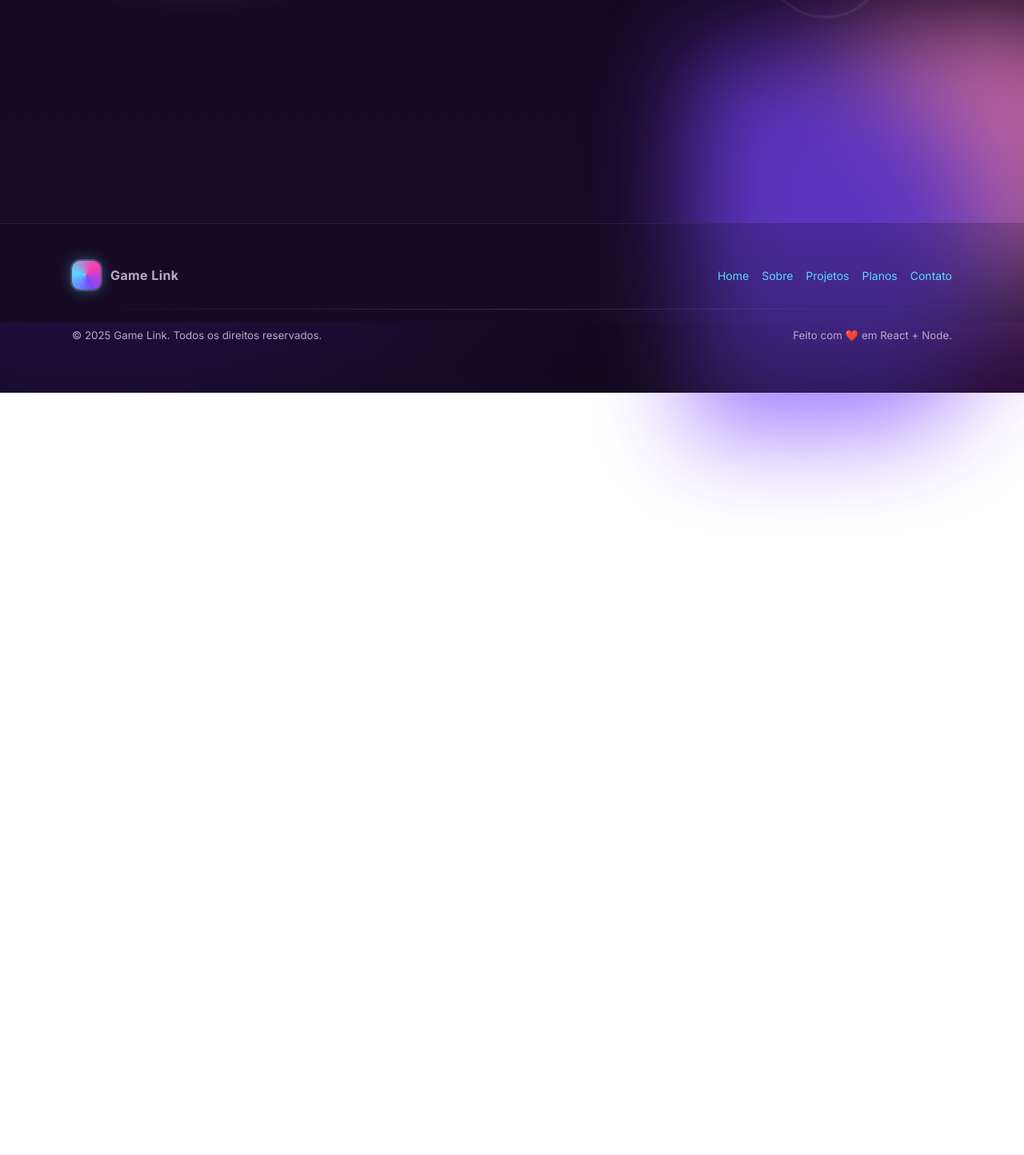
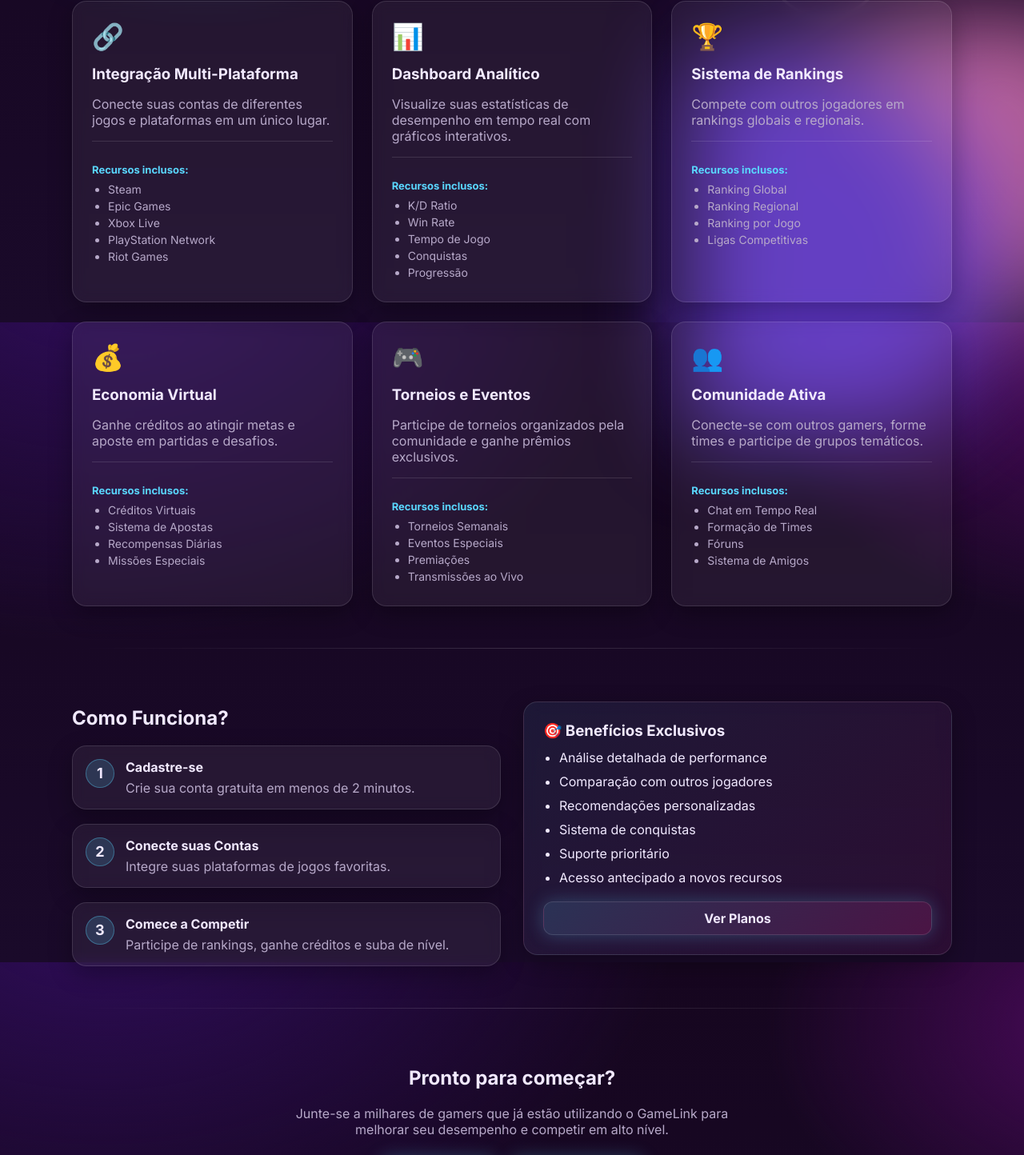
Before and after one commit to KaiqueFJ21/Site-primeira-vers-o-html, a React app: page /servicos in a window 1280 px wide. Shown: the part 397-1841 px from the top of the page at 80% size. Before the commit the page ends 888 px from the top, so only its background shows below. Built offline with nearby package versions, Linux system fonts and the light colour scheme.

Commit message:
feat: adiciona página de Serviços completa

```diff
--- a/src/pages/Servicos.js
+++ b/src/pages/Servicos.js
@@ -1,10 +1,150 @@
 import React from 'react';
 
 function Servicos() {
+  const servicos = [
+    {
+      icon: '🔗',
+      titulo: 'Integração Multi-Plataforma',
+      descricao: 'Conecte suas contas de diferentes jogos e plataformas em um único lugar.',
+      recursos: ['Steam', 'Epic Games', 'Xbox Live', 'PlayStation Network', 'Riot Games']
+    },
+    {
+      icon: '📊',
+      titulo: 'Dashboard Analítico',
+      descricao: 'Visualize suas estatísticas de desempenho em tempo real com gráficos interativos.',
+      recursos: ['K/D Ratio', 'Win Rate', 'Tempo de Jogo', 'Conquistas', 'Progressão']
+    },
+    {
+      icon: '🏆',
+      titulo: 'Sistema de Rankings',
+      descricao: 'Compete com outros jogadores em rankings globais e regionais.',
+      recursos: ['Ranking Global', 'Ranking Regional', 'Ranking por Jogo', 'Ligas Competitivas']
+    },
+    {
+      icon: '💰',
+      titulo: 'Economia Virtual',
+      descricao: 'Ganhe créditos ao atingir metas e aposte em partidas e desafios.',
+      recursos: ['Créditos Virtuais', 'Sistema de Apostas', 'Recompensas Diárias', 'Missões Especiais']
+    },
+    {
+      icon: '🎮',
+      titulo: 'Torneios e Eventos',
+      descricao: 'Participe de torneios organizados pela comunidade e ganhe prêmios exclusivos.',
+      recursos: ['Torneios Semanais', 'Eventos Especiais', 'Premiações', 'Transmissões ao Vivo']
+    },
+    {
+      icon: '👥',
+      titulo: 'Comunidade Ativa',
+      descricao: 'Conecte-se com outros gamers, forme times e participe de grupos temáticos.',
+      recursos: ['Chat em Tempo Real', 'Formação de Times', 'Fóruns', 'Sistema de Amigos']
+    }
+  ];
+
   return (
     <div className="container">
-      <h1>Serviços</h1>
-      <p className="muted">Em construção.</p>
+      <section className="section">
+        <div className="center" style={{ maxWidth: '800px', margin: '0 auto' }}>
+          <p className="kicker">O que oferecemos</p>
+          <h1><span className="gradient-text">Serviços</span></h1>
+          <p className="muted" style={{ fontSize: '18px' }}>
+            Uma plataforma completa para gamers competitivos que desejam levar sua experiência
+            de jogo para o próximo nível com estatísticas, rankings e recompensas.
+          </p>
+        </div>
+      </section>
+
+      <hr className="sep" />
+
+      <section className="section">
+        <div style={{ display: 'grid', gridTemplateColumns: 'repeat(auto-fit, minmax(320px, 1fr))', gap: '24px' }}>
+          {servicos.map((servico, idx) => (
+            <div key={idx} className="card" style={{ padding: '24px' }}>
+              <div className="icon" style={{ fontSize: '32px', marginBottom: '16px' }}>
+                {servico.icon}
+              </div>
+              <h3 style={{ margin: '0 0 10px', color: 'var(--text)' }}>{servico.titulo}</h3>
+              <p className="muted" style={{ marginBottom: '16px' }}>{servico.descricao}</p>
+
+              <div style={{ borderTop: '1px solid var(--border)', paddingTop: '14px' }}>
+                <p style={{ fontSize: '13px', fontWeight: 700, color: 'var(--primary)', marginBottom: '8px' }}>
+                  Recursos inclusos:
+                </p>
+                <ul style={{ margin: 0, paddingLeft: '20px', fontSize: '14px' }}>
+                  {servico.recursos.map((recurso, i) => (
+                    <li key={i} className="muted" style={{ marginBottom: '4px' }}>{recurso}</li>
+                  ))}
+                </ul>
+              </div>
+            </div>
+          ))}
+        </div>
+      </section>
+
+      <hr className="sep" />
+
+      <section className="section">
+        <div className="split">
+          <div>
+            <h2>Como Funciona?</h2>
+            <div style={{ display: 'flex', flexDirection: 'column', gap: '18px', marginTop: '20px' }}>
+              <div className="card" style={{ padding: '16px', display: 'flex', gap: '14px' }}>
+                <div className="badge" style={{ minWidth: '36px', height: '36px', display: 'grid', placeItems: 'center', fontSize: '18px' }}>1</div>
+                <div>
+                  <h4 style={{ margin: '0 0 6px' }}>Cadastre-se</h4>
+                  <p className="muted" style={{ margin: 0 }}>Crie sua conta gratuita em menos de 2 minutos.</p>
+                </div>
+              </div>
+
+              <div className="card" style={{ padding: '16px', display: 'flex', gap: '14px' }}>
+                <div className="badge" style={{ minWidth: '36px', height: '36px', display: 'grid', placeItems: 'center', fontSize: '18px' }}>2</div>
+                <div>
+                  <h4 style={{ margin: '0 0 6px' }}>Conecte suas Contas</h4>
+                  <p className="muted" style={{ margin: 0 }}>Integre suas plataformas de jogos favoritas.</p>
+                </div>
+              </div>
+
+              <div className="card" style={{ padding: '16px', display: 'flex', gap: '14px' }}>
+                <div className="badge" style={{ minWidth: '36px', height: '36px', display: 'grid', placeItems: 'center', fontSize: '18px' }}>3</div>
+                <div>
+                  <h4 style={{ margin: '0 0 6px' }}>Comece a Competir</h4>
+                  <p className="muted" style={{ margin: 0 }}>Participe de rankings, ganhe créditos e suba de nível.</p>
+                </div>
+              </div>
+            </div>
+          </div>
+
+          <div className="card" style={{ padding: '24px', background: 'linear-gradient(135deg, rgba(90,215,255,.08), rgba(255,60,172,.08))' }}>
+            <h3 style={{ margin: '0 0 12px' }}>🎯 Benefícios Exclusivos</h3>
+            <ul style={{ margin: 0, paddingLeft: '20px', display: 'flex', flexDirection: 'column', gap: '10px' }}>
+              <li>Análise detalhada de performance</li>
+              <li>Comparação com outros jogadores</li>
+              <li>Recomendações personalizadas</li>
+              <li>Sistema de conquistas</li>
+              <li>Suporte prioritário</li>
+              <li>Acesso antecipado a novos recursos</li>
+            </ul>
+            <a href="/planos" className="cta-btn" style={{ display: 'block', textAlign: 'center', marginTop: '20px' }}>
+              Ver Planos
+            </a>
+          </div>
+        </div>
+      </section>
+
+      <hr className="sep" />
+
+      <section className="section center">
+        <h2>Pronto para começar?</h2>
+        <p className="muted" style={{ maxWidth: '600px', margin: '12px auto 24px' }}>
+          Junte-se a milhares de gamers que já estão utilizando o GameLink para melhorar
+          seu desempenho e competir em alto nível.
+        </p>
+        <div style={{ display: 'flex', gap: '16px', justifyContent: 'center', flexWrap: 'wrap' }}>
+          <a href="/planos" className="cta-btn">Escolher Plano</a>
+          <a href="/contato" className="cta-btn" style={{ background: 'rgba(255,255,255,.08)' }}>
+            Falar com Vendas
+          </a>
+        </div>
+      </section>
     </div>
   );
 }
```
